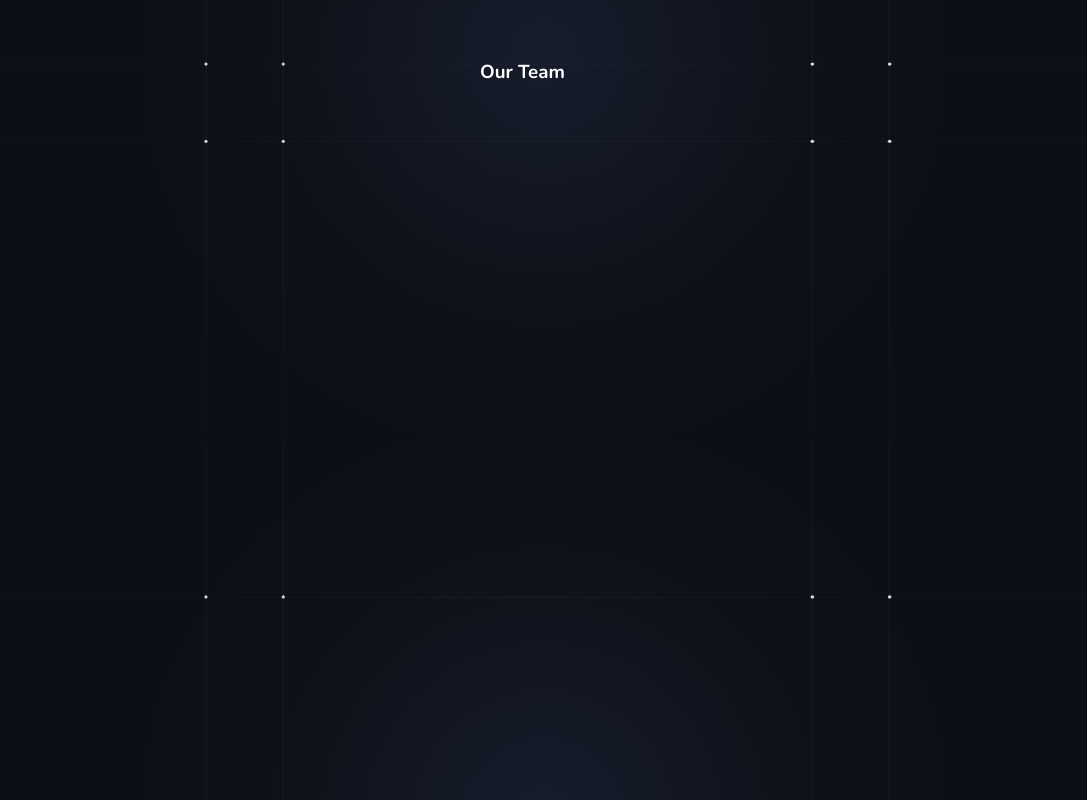
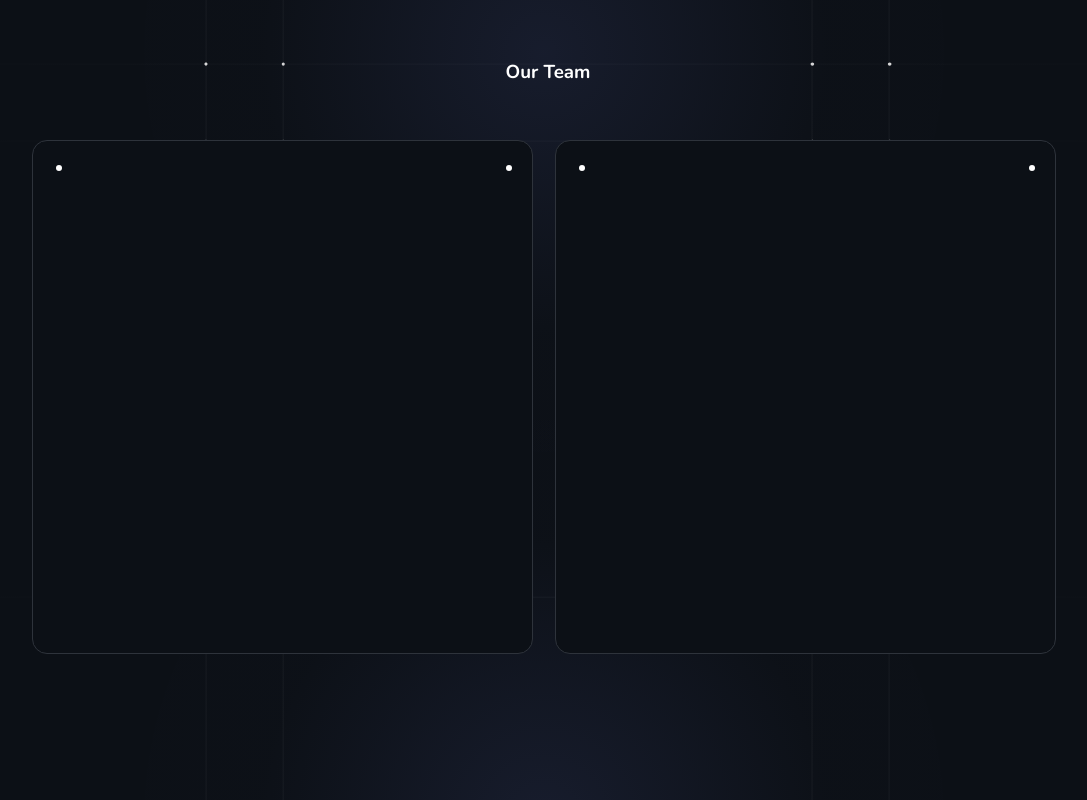
Before and after one commit to WillCBurroughs/bcsolutions, a React (Create React App) app: page / in a window 1280 px wide. Shown: the part 1860-2660 px from the top of the page, without its empty margins (96-1183 px from the left). Built offline with nearby package versions, Linux system fonts and the light colour scheme.

Commit message:
Adding top decorations to member

```diff
--- a/src/App.js
+++ b/src/App.js
@@ -11,6 +11,7 @@ import BenefitsHeader from './components/atoms/BenefitsHeader';
 import BenefitsDesktop from './components/molecules/BenefitsDesktop';
 import DesktopIconHolder from './components/molecules/DesktopIconHolder';
 import OurTeam from './components/atoms/OurTeam';
+import OurTeamDesktop from './components/molecules/OurTeamDesktop';
 
 function App() {
   return (
@@ -36,6 +37,7 @@ function App() {
         <BenefitsDesktop/>
         <DesktopIconHolder/>
         <OurTeam/>
+        <OurTeamDesktop/>
       </div>
     </>
   );
--- /dev/null
+++ b/src/components/atoms/TeamMember.js
@@ -0,0 +1,29 @@
+import React from 'react';
+import '../../index.css'
+
+function TeamMember(props) {
+  return (
+    <div className='TeamMemberDesktop'>
+        <div className="TopMemberDecorations" id = {props.decorationID}>
+            <div className="TopLeftDecoration"></div>
+            <div className="TopRightDecoration"></div>
+        </div>
+        <img src={props.imageSRC} className= {props.imgClass}/>
+        <h3 className='TeamMemberName'>
+            {props.headerText}
+        </h3>
+        <p className='JobTitle'>
+            {props.JobTitle}
+        </p>
+        <p className='JobDescription'>
+            {props.JobDescription}
+        </p>
+        <div className="bottomMemberDecorations" id = {props.decorationID}>
+            <div className="bottomLeftMemberDecoration"></div>
+            <div className="bottomRightMemberDecoration"></div>
+        </div>
+    </div>
+  );
+}
+
+export default TeamMember;
--- /dev/null
+++ b/src/components/molecules/OurTeamDesktop.js
@@ -0,0 +1,14 @@
+import React from 'react';
+import '../../index.css';
+import TeamMember from '../atoms/TeamMember';
+
+function OurTeamDesktop() {
+  return (
+    <div className='OurTeamDesktop'>
+        <TeamMember/>
+        <TeamMember/>
+    </div>
+  );
+}
+
+export default OurTeamDesktop;
--- a/src/index.css
+++ b/src/index.css
@@ -364,5 +364,53 @@ code {
   color: white;
   position: absolute;
   top: 1900px;
-  left: 45%;
+  left: 47%;
 }
+
+.OurTeamDesktop {
+  position: absolute;
+  top: 2300px;
+  height: 600px;
+  left: 50%;
+  transform: translate(-50%, -50%);
+  width: 80%;
+  display: flex;
+  justify-content: space-between;
+  padding: 20px;
+}
+
+.TeamMemberDesktop {
+  height: 40vw;
+  width: 39vw;
+  color: white;
+  background-color: #0C1016;
+  border-radius: 15px;
+  border: 1px solid #2E333B;
+  overflow: hidden;
+}
+
+.TopMemberDecorations {
+  position: absolute;
+  top: 45px;
+  transform: translateX(23px);
+  width: calc(38vw - 30px) ;
+  height: 30px;
+  display: flex;
+  justify-content: space-between;
+}
+
+.TopLeftDecoration {
+  width: 6px;
+  height: 6px;
+  position: relative;
+  background-color: white;
+  border-radius: 50%;
+}
+
+.TopRightDecoration {
+  width: 6px;
+  height: 6px;
+  position: relative;
+  background-color: white;
+  border-radius: 50%;
+}
```
